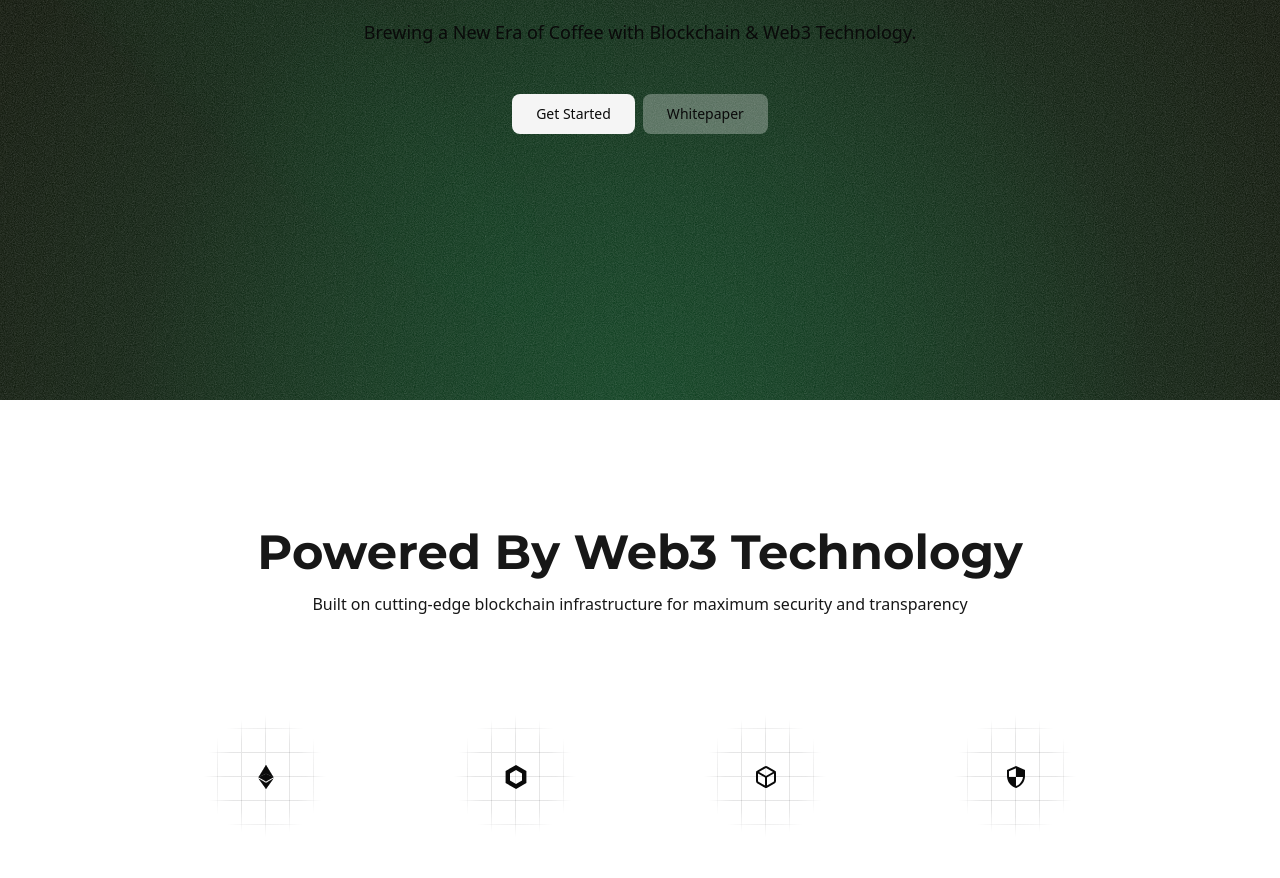
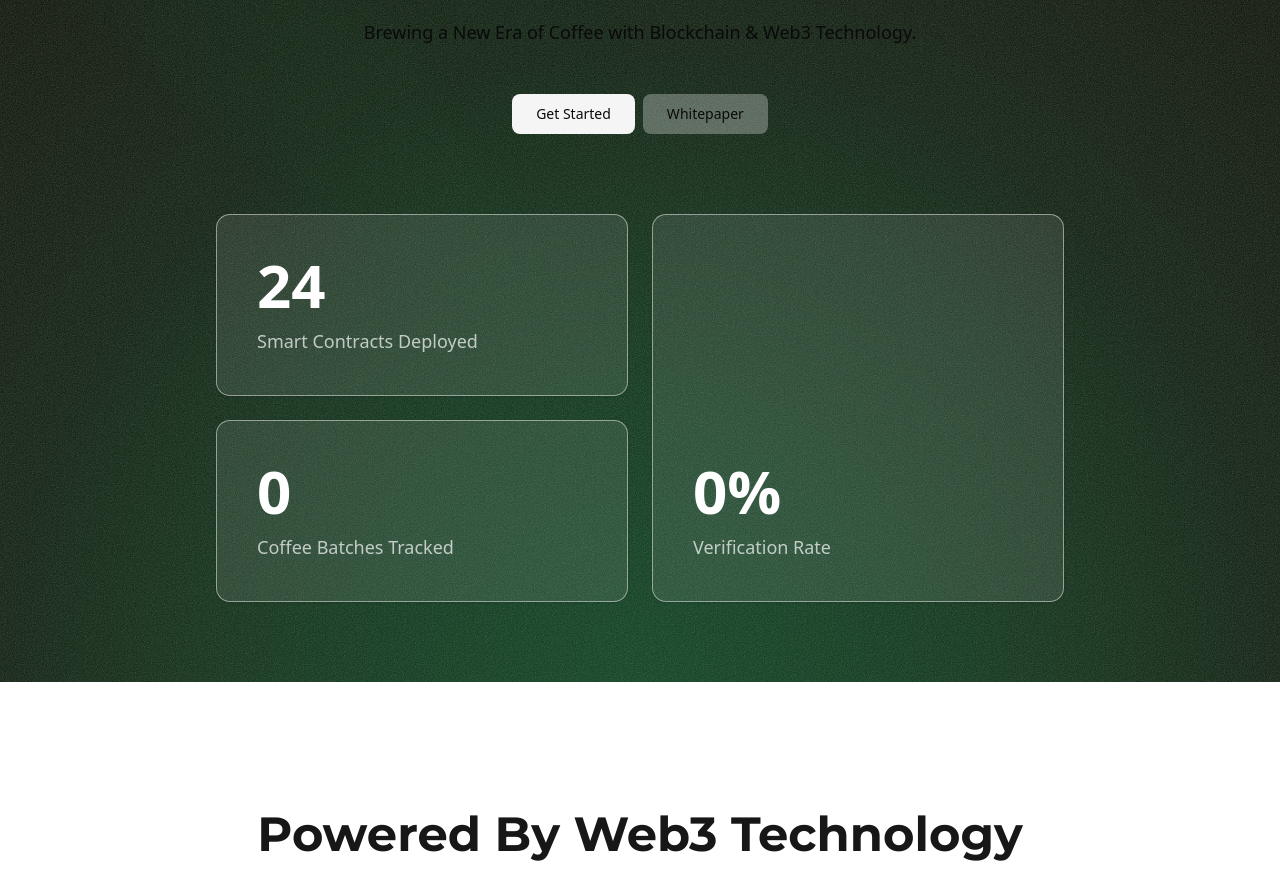
Before and after one commit to DagmawiSolomon/waga-mvp, a Next.js app: page / in a window 1280 px wide. Shown: the part 400-1278 px from the top of the page. Built offline with nearby package versions, Linux system fonts and the light colour scheme.

Commit message:
feat: add stat bento grid

```diff
--- a/components/hero-section.tsx
+++ b/components/hero-section.tsx
@@ -1,9 +1,9 @@
 import Link from "next/link"
 import { Button } from "@/components/ui/button"
-import { HeroHeader } from "./header"
+import { HeroHeader } from "@/components/header"
 import { Montserrat, Open_Sans } from "next/font/google"
-import { header_font } from "./fonts"
 import { ArrowRight } from "lucide-react"
+import { StatsGrid } from "@/components/stats-grid"
 
 const montserrat = Montserrat({
   subsets: ["latin"],
@@ -74,7 +74,8 @@ export default function HeroSection() {
               <div className="text-center sm:mx-auto lg:mr-auto lg:mt-0">
                 <Link
                   href="#link"
-                                        className="hover:bg-secondary/30  dark:hover:border-t-border bg-muted group mx-auto flex w-fit items-center gap-4 rounded-full border p-1 pl-4 shadow-md shadow-zinc-950/5 transition-colors duration-300 dark:border-t-white/5 dark:shadow-zinc-950">
+                  className="hover:bg-secondary/30  dark:hover:border-t-border bg-muted group mx-auto flex w-fit items-center gap-4 rounded-full border p-1 pl-4 shadow-md shadow-zinc-950/5 transition-colors duration-300 dark:border-t-white/5 dark:shadow-zinc-950"
+                >
                   <span className="text-foreground text-sm">🎉 Now Live on Base Testnet</span>
                   <span className="dark:border-background block h-4 w-0.5 border-l bg-white dark:bg-zinc-700"></span>
 
@@ -138,24 +139,9 @@ export default function HeroSection() {
           </div>
         </section>
       </main>
-      {/* <section className="py-12 md:py-20 isolate">
-        <div className="mx-auto max-w-5xl space-y-8 px-6 md:space-y-16">
-          <div className="grid gap-12 divide-y *:text-center md:grid-cols-3 md:gap-2 md:divide-x md:divide-y-0">
-            <div className="space-y-4">
-              <div className={`text-5xl font-bold text-primary ${header_font.className}`}>24</div>
-              <p>Smart Contracts Deployed</p>
-            </div>
-            <div className="space-y-4">
-              <div className={`text-5xl font-bold text-primary ${header_font.className}`}>0</div>
-              <p>Coffee Batches Tracked</p>
-            </div>
-            <div className="space-y-4">
-              <div className={`text-5xl font-bold text-primary ${header_font.className}`}>0%</div>
-              <p>Verificate Rate</p>
-            </div>
-          </div>
-        </div>
-      </section> */}
+      <section className="py-12 md:py-20">
+        <StatsGrid />
+      </section>
     </div>
   )
 }
--- /dev/null
+++ b/components/stats-grid.tsx
@@ -0,0 +1,60 @@
+"use client"
+
+import { Card } from "@/components/ui/card"
+
+interface StatItem {
+  value: string
+  label: string
+  description?: string
+}
+
+const stats: StatItem[] = [
+  {
+    value: "24",
+    label: "Smart Contracts Deployed",
+    description: "Production-ready deployments",
+  },
+  {
+    value: "0",
+    label: "Coffee Batches Tracked",
+    description: "Supply chain verification",
+  },
+  {
+    value: "0%",
+    label: "Verification Rate",
+    description: "System completion status",
+  },
+]
+
+export function StatsGrid() {
+  return (
+    <div className="mx-auto max-w-4xl px-6 isolate">
+      {/* 2x2 grid layout */}
+      <div className="grid grid-cols-2 grid-rows-2 gap-6 auto-rows-[1fr]">
+        {/* Top left */}
+        <Card className="bg-secondary/10 border-secondary/50 hover:border-purple-500/50 transition-colors p-10 flex flex-col justify-between">
+          <div className="space-y-3">
+            <div className="text-5xl md:text-6xl font-bold text-white">{stats[0].value}</div>
+            <h3 className="text-lg md:text-lg  text-white/70">{stats[0].label}</h3>
+          </div>
+        </Card>
+
+        {/* Right tall card (content bottom-aligned) */}
+        <Card className="row-span-2 bg-secondary/10 border-secondary/50 hover:border-purple-500/50 transition-colors p-10 flex flex-col justify-end">
+          <div className="space-y-3">
+            <div className="text-5xl md:text-6xl font-bold text-white">{stats[2].value}</div>
+            <h3 className="text-lg md:text-lg text-white/70">{stats[2].label}</h3>
+          </div>
+        </Card>
+
+        {/* Bottom left */}
+        <Card className="bg-secondary/10 border-secondary/50 hover:border-purple-500/50 transition-colors p-10 flex flex-col justify-between">
+          <div className="space-y-3">
+            <div className="text-5xl md:text-6xl font-bold text-white">{stats[1].value}</div>
+            <h3 className="text-md md:text-lg  text-white/70">{stats[1].label}</h3>
+          </div>
+        </Card>
+      </div>
+    </div>
+  )
+}
```
Lines whose indentation alone changed are shown as unchanged.
